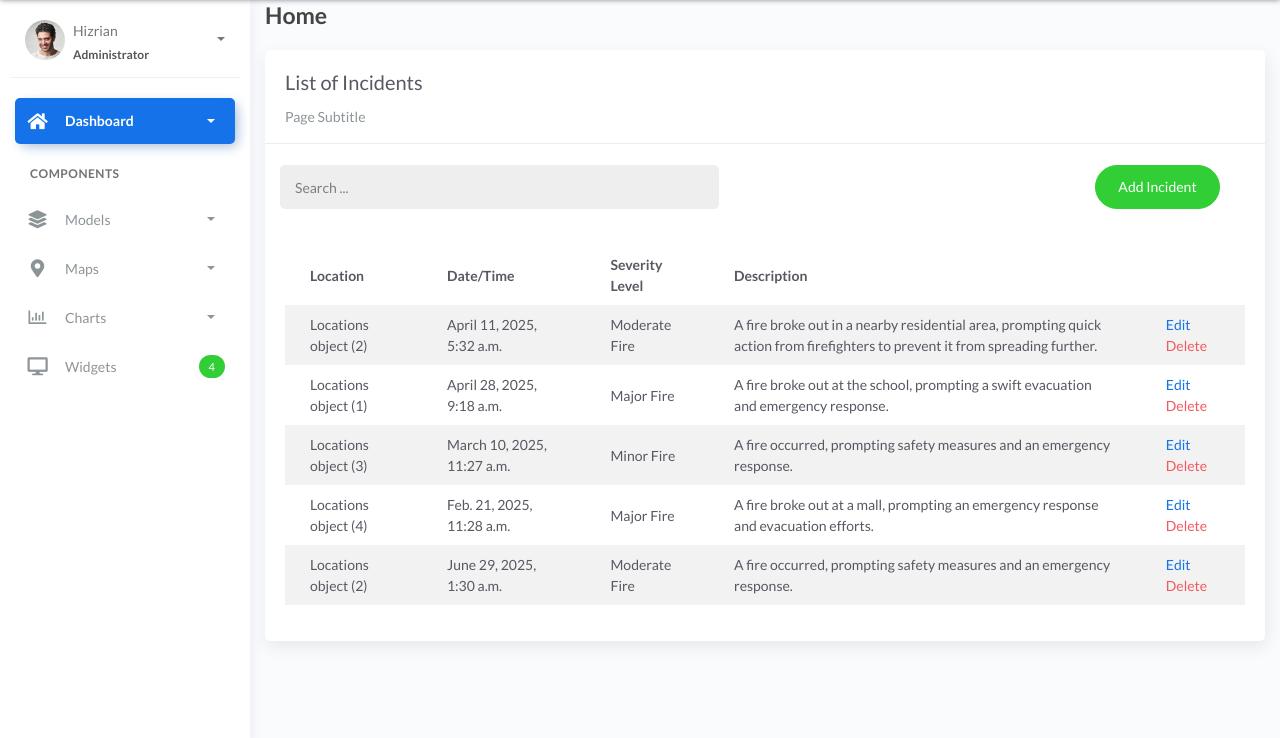
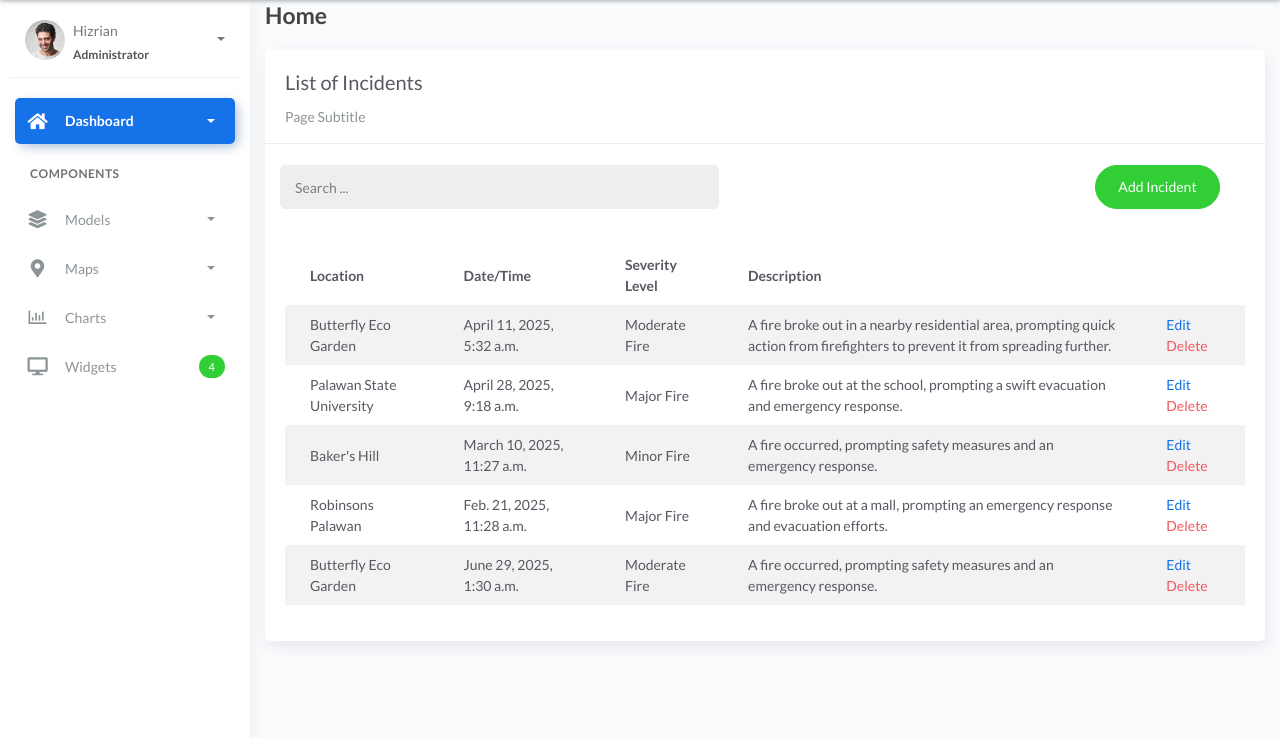
Before and after one commit to usernamewin/FireApp, a Django app: page /incident_list/ in a window 1280 px wide. Shown: the part 62-800 px from the top of the page. Run offline with Django 4.2, Linux system fonts and the light colour scheme; data comes from the database, SQL or seed files in the repository; some libraries are stand-ins or nearby versions.

Commit message:
modified models.py, incident_list.html, location_list.html

```diff
--- a/projectsite/fire/models.py
+++ b/projectsite/fire/models.py
@@ -18,6 +18,9 @@ class Locations(BaseModel):
     address = models.CharField(max_length=150)
     city = models.CharField(max_length=150)  # can be in separate table
     country = models.CharField(max_length=150)  # can be in separate table
+
+    def __str__(self):
+        return self.name
 
 
 class Incident(BaseModel):
--- a/projectsite/templates/incident_list.html
+++ b/projectsite/templates/incident_list.html
@@ -47,8 +47,8 @@
                                     <td>{{ object.severity_level }}</td>
                                     <td>{{ object.description }}</td>
                                     <td>
-                                        <a href="incident_list/{{ object.id }}">Edit</a>
-                                        <a href="incident_list/{{ object.id }}/delete" class="text-danger">Delete</a>
+                                        <a href="/incident_list/{{ object.id }}">Edit</a>
+                                        <a href="/incident_list/{{ object.id }}/delete" class="text-danger">Delete</a>
                                     </td>
                                 </tr>
                                 {% empty %}
--- a/projectsite/templates/location_list.html
+++ b/projectsite/templates/location_list.html
@@ -58,8 +58,8 @@
                                     <td>{{ object.country }}</td>
 
                                     <td>
-                                        <a href="location_list/{{ object.id }}">Edit</a>
-                                        <a href="location_list/{{ object.id }}/delete" class="text-danger">Delete</a>
+                                        <a href="/location_list/{{ object.id }}">Edit</a>
+                                        <a href="/location_list/{{ object.id }}/delete" class="text-danger">Delete</a>
                                     </td>
                                     </tr>
                                     {% empty %}
```
